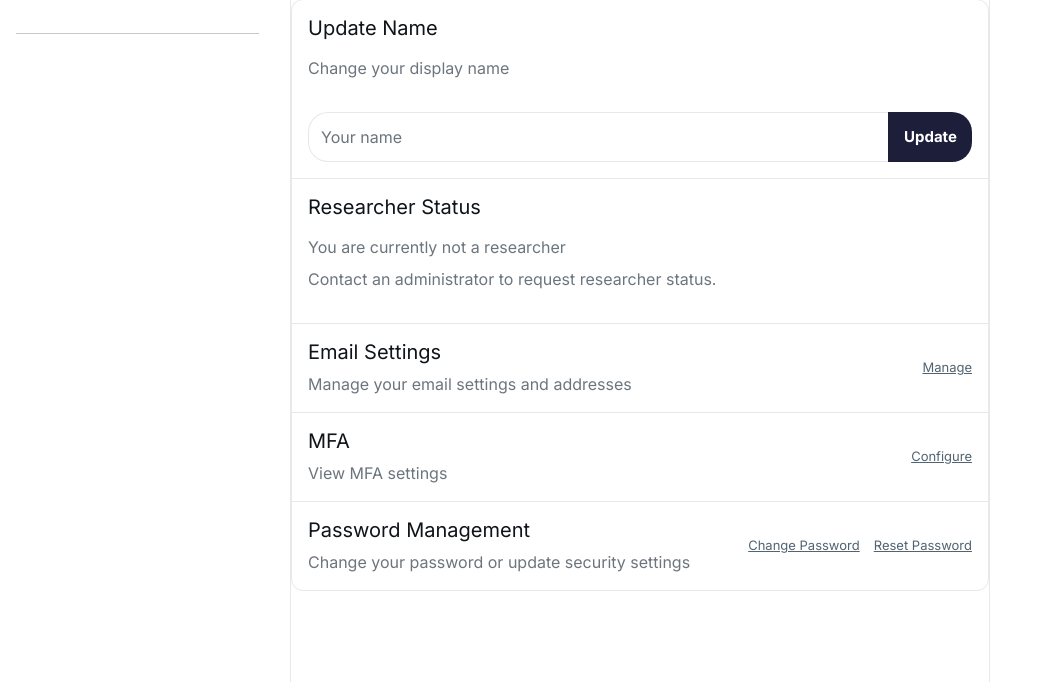
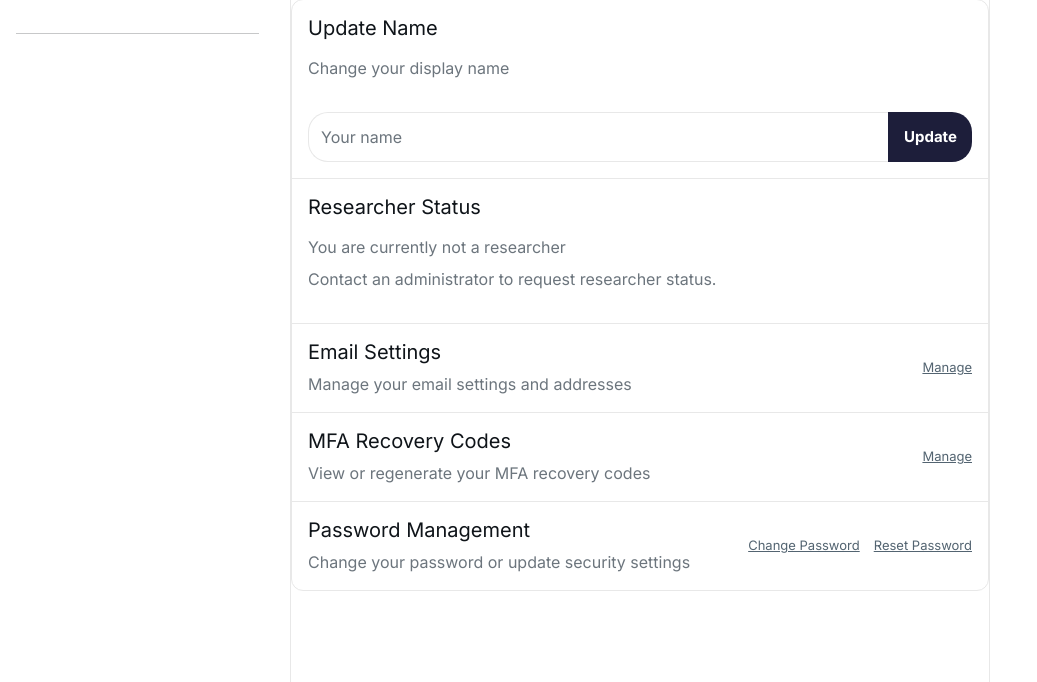
Before and after one commit to crcresearch/public-discourse-sandbox, a Django app: template public_discourse_sandbox/templates/pages/settings.html in a window 1280 px wide. Shown: the part 63-745 px from the top of the page, without its empty margins (0-1037 px from the left). Run offline with Django 5.2, Linux system fonts and the light colour scheme; the template is opened without the code that fills it, so the values that code supplies are empty; some libraries are stand-ins or nearby versions.

Commit message:
Update settings.html

```diff
--- a/public_discourse_sandbox/templates/pages/settings.html
+++ b/public_discourse_sandbox/templates/pages/settings.html
@@ -29,12 +29,21 @@
             <div class="form-group" style="border-bottom: 1px solid var(--border-color); padding: 16px;">
                 <h5>Researcher Status</h5>
                 <p class="text-secondary mb-0">
+                    You are currently {% if 'researcher' in request.user.groups.all|stringformat:'s' %}a researcher{% else %}not a researcher{% endif %}
+                </p>
+                {% if not 'researcher' in request.user.groups.all|stringformat:'s' %}
+                <p class="text-secondary">Contact an administrator to request researcher status.</p>
+                {% endif %}
+            </div>
+            <!-- <div class="form-group" style="border-bottom: 1px solid var(--border-color); padding: 16px;">
+                <h5>Researcher Status</h5>
+                <p class="text-secondary mb-0">
                     You are currently {% if request.user.is_researcher %}a researcher{% else %}not a researcher{% endif %}
                 </p>
                 {% if not request.user.is_researcher %}
                 <p class="text-secondary">Contact an administrator to request researcher status.</p>
                 {% endif %}
-            </div>
+            </div> -->
 
             <!-- Email Settings Section -->
             <div class="form-group" style="border-bottom: 1px solid var(--border-color); padding: 16px;">
@@ -54,12 +63,12 @@
             <div class="form-group" style="border-bottom: 1px solid var(--border-color); padding: 16px;">
                 <div class="d-flex justify-content-between align-items-center">
                     <div>
-                        <h5>MFA</h5>
-                        <p class="text-secondary mb-0">View MFA settings</p>
+                        <h5>MFA Recovery Codes</h5>
+                        <p class="text-secondary mb-0">View or regenerate your MFA recovery codes</p>
                     </div>
                     <a href="/accounts/2fa/recovery-codes/" class="action-button">
                         <i class="fas fa-shield-alt"></i>
-                        <span>Configure</span>
+                        <span>Manage</span>
                     </a>
                 </div>
             </div>
```
